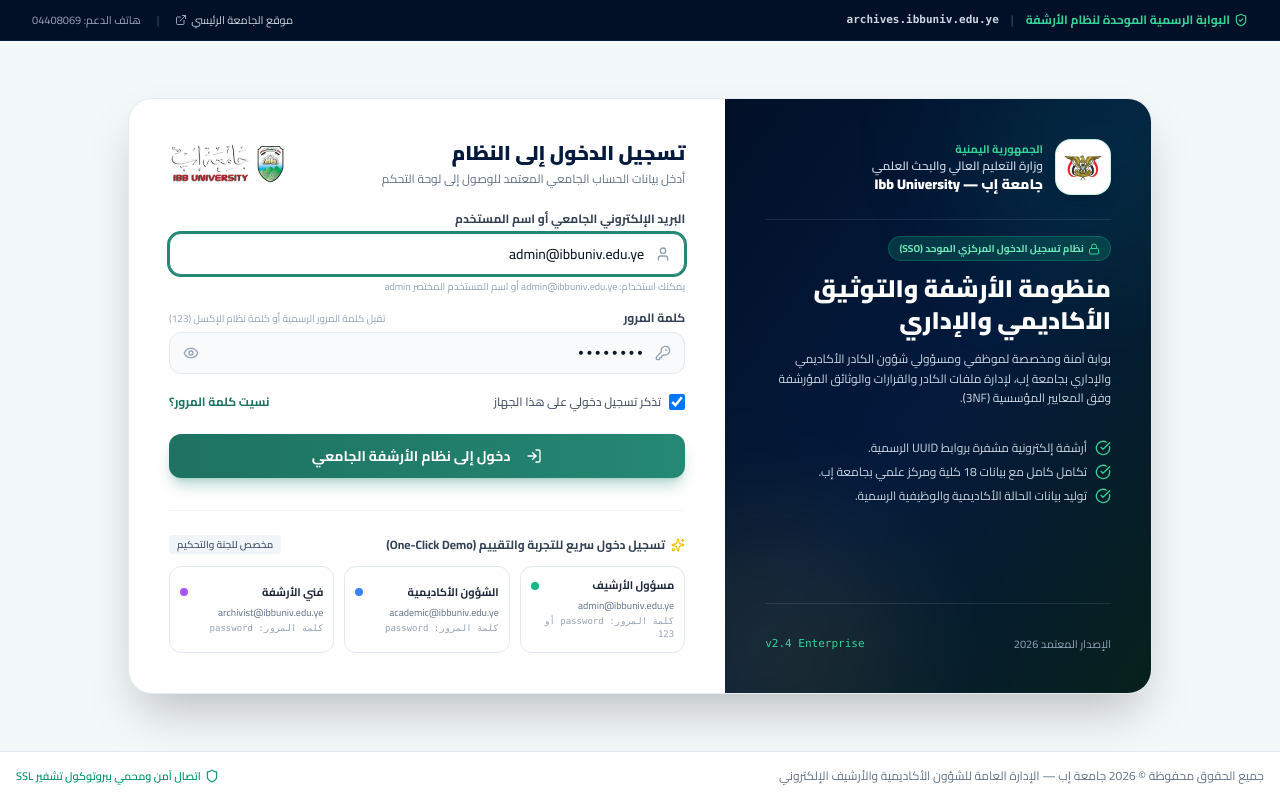
After one commit to hrnafifgit/university-archiving-system, a Laravel app: page /login in a window 1280 px wide. The commit adds this page. Run offline with Laravel 12, Linux system fonts and the light colour scheme; some libraries are stand-ins or nearby versions.

Commit message:
feat: add unified login screen (auth.login), AuthController, route protection, and user seeder

```diff
--- /dev/null
+++ b/Demo_Version/app/Http/Controllers/AuthController.php
@@ -0,0 +1,91 @@
+<?php
+
+namespace App\Http\Controllers;
+
+use App\Models\User;
+use Illuminate\Http\Request;
+use Illuminate\Support\Facades\Auth;
+use Illuminate\Support\Facades\Hash;
+
+class AuthController extends Controller
+{
+    /**
+     * عرض شاشة تسجيل الدخول الموحدة
+     */
+    public function showLogin()
+    {
+        if (Auth::check()) {
+            return redirect()->route('dashboard');
+        }
+
+        return view('auth.login');
+    }
+
+    /**
+     * معالجة طلب تسجيل الدخول
+     */
+    public function login(Request $request)
+    {
+        $credentials = $request->validate([
+            'login' => 'required|string',
+            'password' => 'required|string',
+        ], [
+            'login.required' => 'يرجى إدخال اسم المستخدم أو البريد الإلكتروني الجامعي',
+            'password.required' => 'يرجى إدخال كلمة المرور',
+        ]);
+
+        $loginInput = trim($credentials['login']);
+        $password = $credentials['password'];
+        $remember = $request->boolean('remember');
+
+        // دعم تسجيل الدخول بالبريد الجامعي أو اسم المستخدم
+        // إذا كتب 'admin' أو 'academic' نحوله أو نبحث عنه بالبريد
+        $user = User::where('email', $loginInput)->first();
+        if (!$user) {
+            if ($loginInput === 'admin') {
+                $user = User::where('email', 'admin@ibbuniv.edu.ye')->first();
+            } elseif ($loginInput === 'academic') {
+                $user = User::where('email', 'academic@ibbuniv.edu.ye')->first();
+            } elseif ($loginInput === 'archivist') {
+                $user = User::where('email', 'archivist@ibbuniv.edu.ye')->first();
+            }
+        }
+
+        // إذا لم يكن هناك مستخدم، نحاول إيجاد أول مستخدم كبديل آمن
+        if (!$user && ($loginInput === 'admin' || $loginInput === 'admin@ibbuniv.edu.ye')) {
+            $user = User::first();
+        }
+
+        // دعم كلمة مرور الإكسل التاريخية (123) أو كلمة المرور المشفرة المعتمدة
+        $isValidPassword = false;
+        if ($user) {
+            if (Hash::check($password, $user->password) || $password === '123' || $password === 'admin123') {
+                $isValidPassword = true;
+            }
+        }
+
+        if ($user && $isValidPassword) {
+            Auth::login($user, $remember);
+            $request->session()->regenerate();
+
+            return redirect()->intended(route('dashboard'))->with('success', 'مرحباً بك مجدداً د/ ' . $user->name . ' - تم الدخول بنجاح إلى بوابة الأرشيف المركزي');
+        }
+
+        return back()->withErrors([
+            'login' => 'بيانات الدخول غير صحيحة. يرجى التأكد من البريد الجامعي أو كلمة المرور.',
+        ])->onlyInput('login');
+    }
+
+    /**
+     * تسجيل الخروج
+     */
+    public function logout(Request $request)
+    {
+        Auth::logout();
+
+        $request->session()->invalidate();
+        $request->session()->regenerateToken();
+
+        return redirect()->route('login')->with('info', 'تم تسجيل الخروج بنجاح من بوابة نظام الأرشفة الجامعي.');
+    }
+}
--- /dev/null
+++ b/Demo_Version/resources/views/auth/login.blade.php
@@ -0,0 +1,318 @@
+<!DOCTYPE html>
+<html lang="ar" dir="rtl">
+<head>
+    <meta charset="UTF-8">
+    <meta name="viewport" content="width=device-width, initial-scale=1.0">
+    <title>تسجيل الدخول الموحد | نظام الأرشفة الجامعي - جامعة إب</title>
+
+    <!-- Favicon الرسمي لجامعة إب -->
+    <link rel="icon" type="image/png" href="{{ asset('images/ibb_logo.png') }}">
+
+    <!-- الخط الرسمي: Cairo العربي -->
+    <link rel="preconnect" href="https://fonts.googleapis.com">
+    <link rel="preconnect" href="https://fonts.gstatic.com" crossorigin>
+    <link href="https://fonts.googleapis.com/css2?family=Cairo:wght@300;400;500;600;700;800;900&display=swap" rel="stylesheet">
+
+    <!-- مكتبة الأيقونات Lucide Icons -->
+    <script src="https://unpkg.com/lucide@latest"></script>
+
+    <!-- محرك Tailwind CSS مع ألوان وهوية جامعة إب الرسمية -->
+    <script src="https://cdn.tailwindcss.com"></script>
+    <script>
+        tailwind.config = {
+            theme: {
+                extend: {
+                    fontFamily: {
+                        sans: ['Cairo', 'sans-serif'],
+                    },
+                    colors: {
+                        univ: {
+                            50:  '#f0fdf9',
+                            100: '#ccfbef',
+                            200: '#99f6df',
+                            300: '#5eead4',
+                            400: '#2dd4bf',
+                            500: '#248874',
+                            600: '#248874',
+                            700: '#1e7261',
+                            800: '#164c42',
+                            900: '#0f3830',
+                            950: '#08201b',
+                        },
+                        navy: {
+                            800: '#0a254e',
+                            900: '#031a3d',
+                            950: '#021027',
+                        },
+                        gold: {
+                            400: '#fbbf24',
+                            500: '#f4bf00',
+                            600: '#d97706',
+                        },
+                        surface: '#f3f8f9'
+                    }
+                }
+            }
+        }
+    </script>
+</head>
+<body class="font-sans bg-surface min-h-screen flex flex-col justify-between text-slate-800 antialiased selection:bg-univ-500 selection:text-white">
+
+    <!-- شريط البوابة الفرعية الرسمي (Subdomain Top Bar) -->
+    <header class="bg-navy-950 text-slate-300 text-xs border-b border-navy-800/80">
+        <div class="max-w-7xl mx-auto px-4 sm:px-6 lg:px-8 h-10 flex items-center justify-between">
+            <div class="flex items-center space-x-3 space-x-reverse">
+                <span class="inline-flex items-center text-emerald-400 font-bold">
+                    <i data-lucide="shield-check" class="w-3.5 h-3.5 ml-1 text-emerald-400"></i>
+                    البوابة الرسمية الموحدة لنظام الأرشفة
+                </span>
+                <span class="text-slate-600">|</span>
+                <span class="font-mono text-slate-300 text-[11px] font-bold">archives.ibbuniv.edu.ye</span>
+            </div>
+            <div class="flex items-center space-x-4 space-x-reverse text-[11px]">
+                <a href="https://www.ibbuniv.edu.ye" target="_blank" rel="noopener" class="hover:text-emerald-400 transition flex items-center">
+                    <span>موقع الجامعة الرئيسي</span>
+                    <i data-lucide="external-link" class="w-3 h-3 mr-1 text-slate-400"></i>
+                </a>
+                <span class="text-slate-600">|</span>
+                <span class="text-slate-400">هاتف الدعم: 04408069</span>
+            </div>
+        </div>
+    </header>
+
+    <!-- منطقة التسجيل المركزية -->
+    <main class="flex-1 flex items-center justify-center p-4 sm:p-6 lg:p-8">
+        <div class="w-full max-w-5xl grid grid-cols-1 lg:grid-cols-12 bg-white rounded-3xl shadow-2xl border border-slate-200/80 overflow-hidden">
+
+            <!-- العمود الأيمن: البانر التعريفي والهوية الرسمية (5 أعمدة) -->
+            <div class="lg:col-span-5 bg-gradient-to-br from-navy-950 via-navy-900 to-univ-950 text-white p-8 sm:p-10 flex flex-col justify-between relative overflow-hidden">
+                <!-- تأثيرات إضاءة الخلفية -->
+                <div class="absolute -right-20 -top-20 w-64 h-64 bg-emerald-500/10 rounded-full blur-3xl pointer-events-none"></div>
+                <div class="absolute -left-20 -bottom-20 w-64 h-64 bg-gold-500/10 rounded-full blur-3xl pointer-events-none"></div>
+
+                <!-- الترويسة والشعارات -->
+                <div class="relative z-10 space-y-6">
+                    <div class="flex items-center space-x-3 space-x-reverse">
+                        <div class="w-14 h-14 rounded-2xl bg-white p-2 flex items-center justify-center shadow-lg border border-emerald-400/30 shrink-0">
+                            <img src="{{ asset('images/ibb_logo.png') }}" alt="شعار جامعة إب" class="w-full h-full object-contain">
+                        </div>
+                        <div>
+                            <span class="block text-[11px] font-bold text-emerald-400">الجمهورية اليمنية</span>
+                            <span class="block text-xs font-semibold text-slate-300">وزارة التعليم العالي والبحث العلمي</span>
+                            <span class="block text-sm font-black text-white">جامعة إب — Ibb University</span>
+                        </div>
+                    </div>
+
+                    <div class="pt-4 border-t border-white/10 space-y-3">
+                        <div class="inline-flex items-center text-[10px] bg-emerald-500/20 text-emerald-300 font-bold px-2.5 py-1 rounded-full border border-emerald-500/30">
+                            <i data-lucide="lock" class="w-3 h-3 ml-1 text-emerald-400"></i>
+                            نظام تسجيل الدخول المركزي الموحد (SSO)
+                        </div>
+                        <h2 class="text-xl sm:text-2xl font-black text-white leading-snug">
+                            منظومة الأرشفة والتوثيق الأكاديمي والإداري
+                        </h2>
+                        <p class="text-xs text-slate-300 leading-relaxed">
+                            بوابة آمنة ومخصصة لموظفي ومسؤولي شؤون الكادر الأكاديمي والإداري بجامعة إب، لإدارة ملفات الكادر والقرارات والوثائق المؤرشفة وفق المعايير المؤسسية (3NF).
+                        </p>
+                    </div>
+
+                    <!-- مزايا المنظومة -->
+                    <div class="space-y-2 pt-2 text-xs text-slate-300">
+                        <div class="flex items-center space-x-2 space-x-reverse">
+                            <i data-lucide="check-circle" class="w-4 h-4 text-emerald-400 shrink-0"></i>
+                            <span>أرشفة إلكترونية مشفرة بروابط UUID الرسمية.</span>
+                        </div>
+                        <div class="flex items-center space-x-2 space-x-reverse">
+                            <i data-lucide="check-circle" class="w-4 h-4 text-emerald-400 shrink-0"></i>
+                            <span>تكامل كامل مع بيانات 18 كلية ومركز علمي بجامعة إب.</span>
+                        </div>
+                        <div class="flex items-center space-x-2 space-x-reverse">
+                            <i data-lucide="check-circle" class="w-4 h-4 text-emerald-400 shrink-0"></i>
+                            <span>توليد بيانات الحالة الأكاديمية والوظيفية الرسمية.</span>
+                        </div>
+                    </div>
+                </div>
+
+                <!-- تذييل الجانب الأيمن -->
+                <div class="relative z-10 pt-8 mt-6 border-t border-white/10 flex items-center justify-between text-[11px] text-slate-400">
+                    <span>الإصدار المعتمد 2026</span>
+                    <span class="font-mono text-emerald-400">v2.4 Enterprise</span>
+                </div>
+            </div>
+
+            <!-- العمود الأيسر: نموذج تسجيل الدخول + الدخول السريع (7 أعمدة) -->
+            <div class="lg:col-span-7 p-8 sm:p-10 flex flex-col justify-between">
+
+                <div>
+                    <!-- رأس النموذج -->
+                    <div class="flex items-center justify-between mb-6">
+                        <div>
+                            <h3 class="text-xl font-black text-navy-900">تسجيل الدخول إلى النظام</h3>
+                            <p class="text-xs text-slate-500 mt-1">أدخل بيانات الحساب الجامعي المعتمد للوصول إلى لوحة التحكم</p>
+                        </div>
+                        <div class="hidden sm:block">
+                            <img src="{{ asset('images/official_web_logo.png') }}" alt="شعار جامعة إب" class="h-10 w-auto object-contain">
+                        </div>
+                    </div>
+
+                    <!-- التنبيهات ورسائل النجاح / الخطأ -->
+                    @if(session('info'))
+                    <div class="mb-5 p-3.5 bg-blue-50 border-r-4 border-blue-600 rounded-xl text-blue-800 text-xs flex items-center">
+                        <i data-lucide="info" class="w-4 h-4 ml-2 text-blue-600 shrink-0"></i>
+                        <span>{{ session('info') }}</span>
+                    </div>
+                    @endif
+
+                    @if($errors->any())
+                    <div class="mb-5 p-3.5 bg-rose-50 border-r-4 border-rose-600 rounded-xl text-rose-800 text-xs flex items-center">
+                        <i data-lucide="alert-circle" class="w-4 h-4 ml-2 text-rose-600 shrink-0"></i>
+                        <span>{{ $errors->first() }}</span>
+                    </div>
+                    @endif
+
+                    <!-- نموذج الإدخال الرئيسي -->
+                    <form action="{{ route('login.post') }}" method="POST" id="loginForm" class="space-y-4">
+                        @csrf
+
+                        <!-- اسم المستخدم أو البريد الإلكتروني -->
+                        <div>
+                            <label for="login" class="block text-xs font-bold text-slate-700 mb-1.5">
+                                البريد الإلكتروني الجامعي أو اسم المستخدم
+                            </label>
+                            <div class="relative">
+                                <div class="absolute inset-y-0 right-0 pr-3.5 flex items-center pointer-events-none text-slate-400">
+                                    <i data-lucide="user" class="w-4 h-4"></i>
+                                </div>
+                                <input type="text" name="login" id="login" value="{{ old('login', 'admin@ibbuniv.edu.ye') }}" required autofocus
+                                    placeholder="admin@ibbuniv.edu.ye أو admin"
+                                    class="w-full pr-10 pl-4 py-2.5 bg-slate-50 border border-slate-200 rounded-xl text-sm text-slate-900 font-medium focus:bg-white focus:outline-none focus:ring-2 focus:ring-univ-500 focus:border-univ-500 transition">
+                            </div>
+                            <span class="text-[10px] text-slate-400 mt-1 block">يمكنك استخدام: admin@ibbuniv.edu.ye أو اسم المستخدم المختصر admin</span>
+                        </div>
+
+                        <!-- كلمة المرور -->
+                        <div>
+                            <div class="flex items-center justify-between mb-1.5">
+                                <label for="password" class="block text-xs font-bold text-slate-700">كلمة المرور</label>
+                                <span class="text-[10px] text-slate-400">تقبل كلمة المرور الرسمية أو كلمة نظام الإكسل (123)</span>
+                            </div>
+                            <div class="relative">
+                                <div class="absolute inset-y-0 right-0 pr-3.5 flex items-center pointer-events-none text-slate-400">
+                                    <i data-lucide="key-round" class="w-4 h-4"></i>
+                                </div>
+                                <input type="password" name="password" id="password" value="password" required
+                                    placeholder="••••••••"
+                                    class="w-full pr-10 pl-10 py-2.5 bg-slate-50 border border-slate-200 rounded-xl text-sm text-slate-900 font-mono focus:bg-white focus:outline-none focus:ring-2 focus:ring-univ-500 focus:border-univ-500 transition">
+                                <button type="button" onclick="togglePasswordVisibility()" class="absolute inset-y-0 left-0 pl-3.5 flex items-center text-slate-400 hover:text-slate-600 focus:outline-none">
+                                    <i data-lucide="eye" id="eyeIcon" class="w-4 h-4"></i>
+                                </button>
+                            </div>
+                        </div>
+
+                        <!-- تذكرني وخيارات الدخول -->
+                        <div class="flex items-center justify-between text-xs pt-1">
+                            <label class="flex items-center space-x-2 space-x-reverse cursor-pointer">
+                                <input type="checkbox" name="remember" value="1" checked class="w-4 h-4 rounded text-univ-600 focus:ring-univ-500 border-slate-300">
+                                <span class="text-slate-600 font-medium">تذكر تسجيل دخولي على هذا الجهاز</span>
+                            </label>
+                            <span class="text-univ-700 font-bold hover:underline cursor-pointer" onclick="alert('لإعادة تعيين كلمة المرور يرجى مراجعة إدارة تقنية المعلومات ومركز الحاسوب بجامعة إب')">
+                                نسيت كلمة المرور؟
+                            </span>
+                        </div>
+
+                        <!-- زر الدخول -->
+                        <div class="pt-2">
+                            <button type="submit" class="w-full bg-gradient-to-l from-univ-600 to-univ-700 hover:from-univ-500 hover:to-univ-600 text-white font-bold py-3 px-4 rounded-xl text-sm shadow-lg shadow-univ-600/30 flex items-center justify-center space-x-2 space-x-reverse transition transform active:scale-[0.99]">
+                                <i data-lucide="log-in" class="w-4 h-4 ml-2"></i>
+                                <span>دخول إلى نظام الأرشفة الجامعي</span>
+                            </button>
+                        </div>
+                    </form>
+                </div>
+
+                <!-- قسم الدخول السريع للاختبار والمناقشة (Quick Demo Sign-In) -->
+                <div class="mt-8 pt-6 border-t border-slate-100">
+                    <div class="flex items-center justify-between mb-3">
+                        <span class="text-xs font-bold text-slate-700 flex items-center">
+                            <i data-lucide="sparkles" class="w-3.5 h-3.5 text-gold-500 ml-1.5"></i>
+                            تسجيل دخول سريع للتجربة والتقييم (One-Click Demo)
+                        </span>
+                        <span class="text-[10px] bg-slate-100 text-slate-600 font-semibold px-2 py-0.5 rounded">مخصص للجنة والتحكيم</span>
+                    </div>
+
+                    <div class="grid grid-cols-1 sm:grid-cols-3 gap-2.5">
+                        <!-- حساب 1: مسؤول الأرشيف المركزي -->
+                        <button type="button" onclick="fillAndSubmit('admin@ibbuniv.edu.ye', 'password')" class="text-right p-2.5 rounded-xl border border-slate-200 hover:border-univ-500 hover:bg-univ-50/50 transition group">
+                            <div class="flex items-center justify-between mb-1">
+                                <span class="text-[11px] font-bold text-slate-800 group-hover:text-univ-700">مسؤول الأرشيف</span>
+                                <span class="w-2 h-2 rounded-full bg-emerald-500"></span>
+                            </div>
+                            <span class="text-[10px] text-slate-500 block truncate">admin@ibbuniv.edu.ye</span>
+                            <span class="text-[9px] text-slate-400 font-mono mt-0.5 block">كلمة المرور: password أو 123</span>
+                        </button>
+
+                        <!-- حساب 2: مدير الشؤون الأكاديمية -->
+                        <button type="button" onclick="fillAndSubmit('academic@ibbuniv.edu.ye', 'password')" class="text-right p-2.5 rounded-xl border border-slate-200 hover:border-univ-500 hover:bg-univ-50/50 transition group">
+                            <div class="flex items-center justify-between mb-1">
+                                <span class="text-[11px] font-bold text-slate-800 group-hover:text-univ-700">الشؤون الأكاديمية</span>
+                                <span class="w-2 h-2 rounded-full bg-blue-500"></span>
+                            </div>
+                            <span class="text-[10px] text-slate-500 block truncate">academic@ibbuniv.edu.ye</span>
+                            <span class="text-[9px] text-slate-400 font-mono mt-0.5 block">كلمة المرور: password</span>
+                        </button>
+
+                        <!-- حساب 3: فني التوثيق والأرشفة -->
+                        <button type="button" onclick="fillAndSubmit('archivist@ibbuniv.edu.ye', 'password')" class="text-right p-2.5 rounded-xl border border-slate-200 hover:border-univ-500 hover:bg-univ-50/50 transition group">
+                            <div class="flex items-center justify-between mb-1">
+                                <span class="text-[11px] font-bold text-slate-800 group-hover:text-univ-700">فني الأرشفة</span>
+                                <span class="w-2 h-2 rounded-full bg-purple-500"></span>
+                            </div>
+                            <span class="text-[10px] text-slate-500 block truncate">archivist@ibbuniv.edu.ye</span>
+                            <span class="text-[9px] text-slate-400 font-mono mt-0.5 block">كلمة المرور: password</span>
+                        </button>
+                    </div>
+                </div>
+
+            </div>
+
+        </div>
+    </main>
+
+    <!-- تذييل الصفحة المؤسسي -->
+    <footer class="bg-white border-t border-slate-200 py-4 text-center text-xs text-slate-500">
+        <div class="max-w-7xl mx-auto px-4 flex flex-col sm:flex-row items-center justify-between gap-2">
+            <p>جميع الحقوق محفوظة © {{ date('Y') }} جامعة إب — الإدارة العامة للشؤون الأكاديمية والأرشيف الإلكتروني</p>
+            <div class="flex items-center space-x-3 space-x-reverse text-[11px]">
+                <span class="flex items-center text-emerald-600 font-semibold">
+                    <i data-lucide="shield" class="w-3.5 h-3.5 ml-1"></i>
+                    اتصال آمن ومحمي ببروتوكول تشفير SSL
+                </span>
+            </div>
+        </div>
+    </footer>
+
+    <!-- تهيئة الأيقونات والوظائف التفاعلية -->
+    <script>
+        lucide.createIcons();
+
+        function togglePasswordVisibility() {
+            const input = document.getElementById('password');
+            const icon = document.getElementById('eyeIcon');
+            if (input.type === 'password') {
+                input.type = 'text';
+                icon.setAttribute('data-lucide', 'eye-off');
+            } else {
+                input.type = 'password';
+                icon.setAttribute('data-lucide', 'eye');
+            }
+            lucide.createIcons();
+        }
+
+        function fillAndSubmit(email, password) {
+            document.getElementById('login').value = email;
+            document.getElementById('password').value = password;
+            document.getElementById('loginForm').submit();
+        }
+    </script>
+</body>
+</html>
--- a/Demo_Version/routes/web.php
+++ b/Demo_Version/routes/web.php
@@ -1,13 +1,22 @@
 <?php
 
+use App\Http\Controllers\AuthController;
 use App\Http\Controllers\DashboardController;
 use App\Http\Controllers\StaffController;
 use Illuminate\Support\Facades\Route;
 
-// لوحة التحكم الرئيسية
+// مسارات المصادقة وتسجيل الدخول الموحد لجامعة إب
+Route::get('/login', [AuthController::class, 'showLogin'])->name('login');
+Route::post('/login', [AuthController::class, 'login'])->name('login.post');
+Route::post('/logout', [AuthController::class, 'logout'])->name('logout');
+
+// المسارات المحمية بصلاحيات الدخول (Protected Application Routes)
+Route::middleware('auth')->group(function () {
+
+    // لوحة التحكم والقيادة الرئيسية
     Route::get('/', [DashboardController::class, 'index'])->name('dashboard');
 
-// إدارة ودليل الكادر (CRUD)
+    // إدارة ودليل واستعلام الكادر (CRUD & Smart Filters)
     Route::get('/staff', [StaffController::class, 'index'])->name('staff.index');
     Route::get('/staff/create', [StaffController::class, 'create'])->name('staff.create');
     Route::post('/staff', [StaffController::class, 'store'])->name('staff.store');
@@ -23,3 +32,5 @@ Route::get('/reports', function () {
 
         return view('reports.index', compact('staff'));
     })->name('reports.index');
+
+});
```
Also changed, not shown: Demo_Version/database/seeders/UserSeeder.php (added, +38 -0 lines), Demo_Version/resources/views/layouts/app.blade.php (+23 -6 lines), agent.md (+31 -0 lines). Lines whose indentation alone changed are shown as unchanged.
